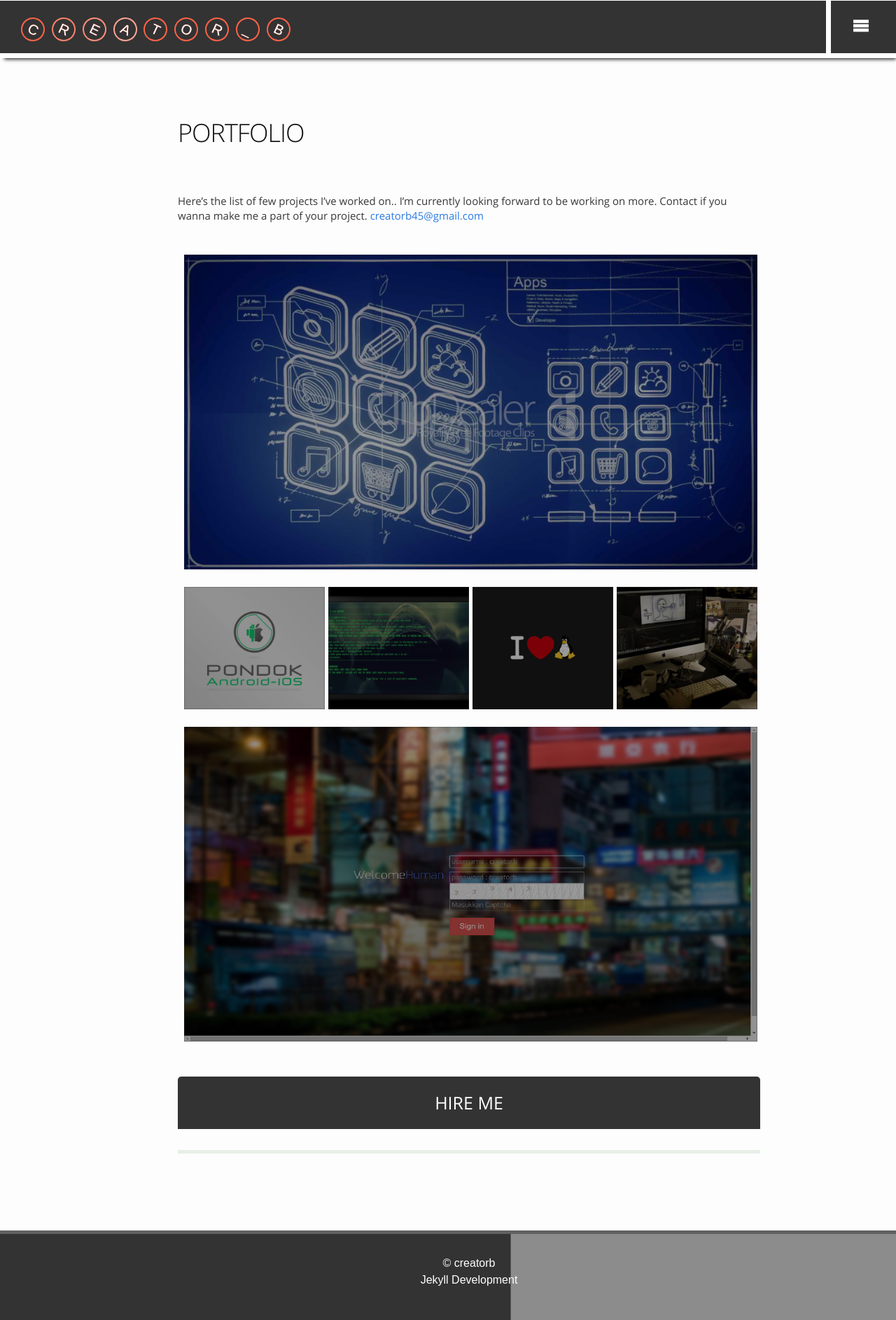
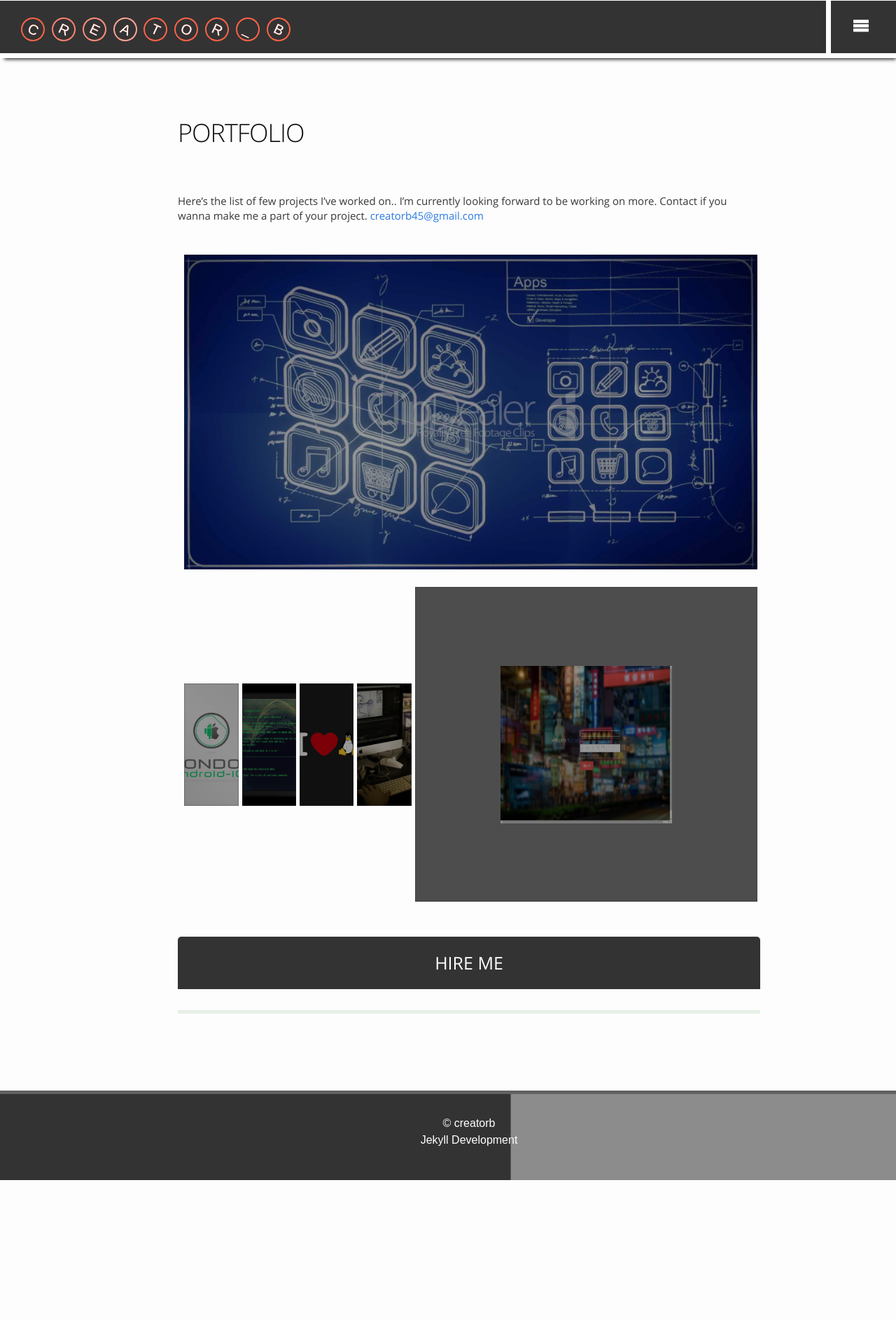
Before and after one commit to CreatorB/creatorb.github.io, a Jekyll site: the page built from portfolio.md, in a window 1280 px wide. Shown: the whole page at 70% size. Built offline with Jekyll 4.4.1, drawn with Linux system fonts in a browser that asks for light colours; after the commit the page ends 1687 px from its top, so only the background shows below that.

Commit message:
customize layout

```diff
--- a/_sass/port.scss
+++ b/_sass/port.scss
@@ -321,13 +321,13 @@
 #sites:nth-child(6) {
 
 background-image: url(/img/productstore.png);
-background-size: 100% 100%;
--webkit-flex-basis: 100%;
--moz-flex-basis: 100%;
--ms-flex-basis: 100%;
--o-flex-basis: 100%;
-flex-basis: 100%;
-width: 100% !important;
+background-size: 50% 50%;
+-webkit-flex-basis: 50%;
+-moz-flex-basis: 50%;
+-ms-flex-basis: 50%;
+-o-flex-basis: 50%;
+flex-basis: 50%;
+width: 50% !important;
 height: 50vh;
 }
 
```
